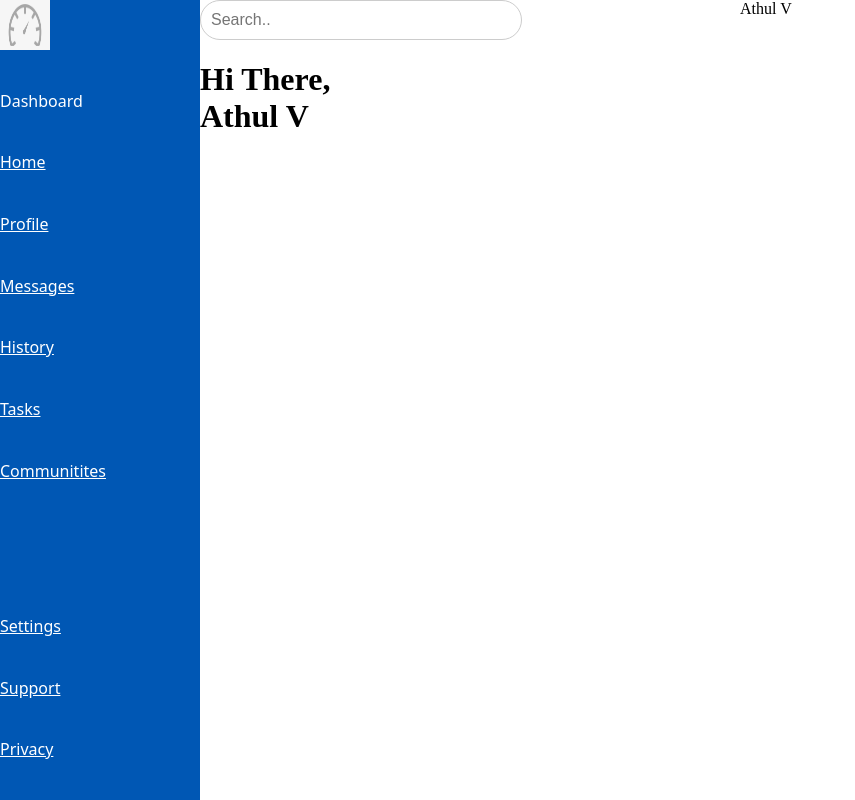
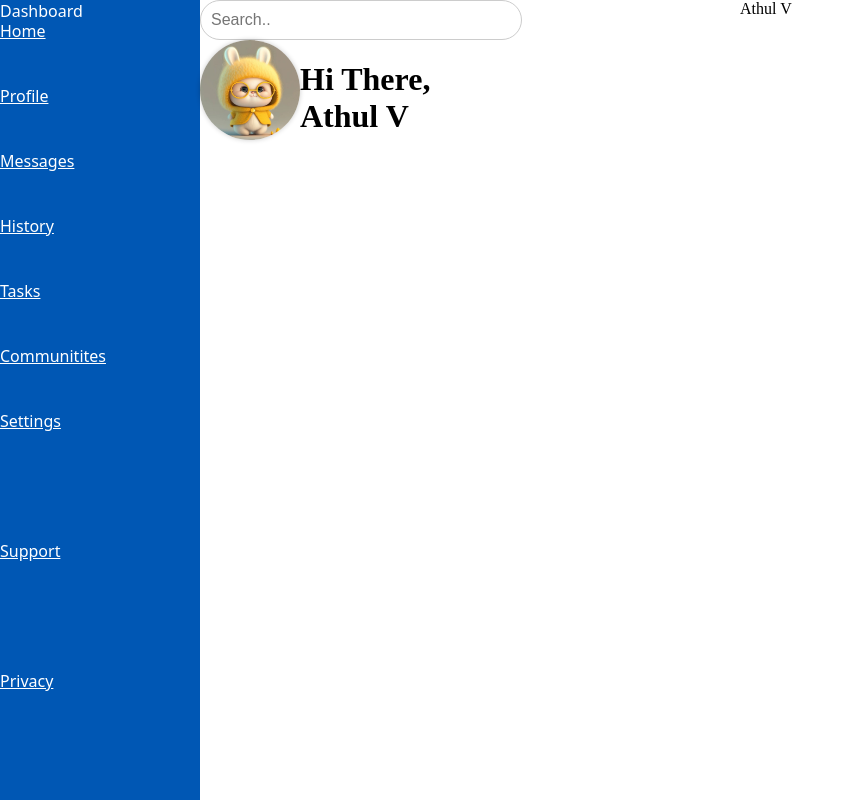
Before and after one commit to asuru56/Admin-Dashboard, a plain HTML site: page index.html in a window 1280 px wide. Shown: the whole page, without its empty margins (0-855 px from the left). Drawn offline with Linux system fonts and the light colour scheme.

Commit message:
Added User Icon

```diff
--- a/index.html
+++ b/index.html
@@ -1,6 +1,7 @@
 <!DOCTYPE html>
 <html lang="en">
 <script src="https://kit.fontawesome.com/a076d05399.js" crossorigin="anonymous"></script>
+
 <head>
     <meta charset="UTF-8">
     <meta name="viewport" content="width=device-width, initial-scale=1.0">
@@ -12,25 +13,29 @@
 <body>
     <div class="container">
         <navbar>
-        <img src="dashboard.png" alt="Icon" width="50" height="50">
-           <div class = dashboard> Dashboard </div>
+            <div class=dashboard> Dashboard </div>
+            <div class="url">
                 <a href="url">Home</a>
                 <a href="url">Profile</a>
                 <a href="url">Messages</a>
                 <a href="url">History</a>
                 <a href="url">Tasks</a>
                 <a href="url">Communitites</a>
-            <br>
-            <br>
-            <br>
+            </div>
+            <div class="url2">
                 <a href="url">Settings</a>
                 <a href="url">Support</a>
                 <a href="url">Privacy</a>
+            </div>
         </navbar>
         <div class="top">
-            <input type="text" class = "searchbox" placeholder="Search..">
+            <input type="text" class="searchbox" placeholder="Search..">
             <div class="top_text">
+                <div class="round-icon">
+                    <img src="icon.jpg" alt="Icon">
+                </div>
                 <h1> Hi There, <br> Athul V </h1>
+
             </div>
         </div>
         <div class="username"> Athul V </div>
--- a/style.css
+++ b/style.css
@@ -8,9 +8,21 @@ body{
 }
 navbar{
     display:grid;
+    grid-template-rows: minmax(20px,20px) 1fr 1fr;
     background-color: rgb(0, 87, 180);
 
 }
+
+.url{
+    display:grid;
+    grid-template-rows: repeat(6,1fr);
+}
+
+.url2{
+    display:grid;
+    grid-template-rows: repeat(3,1fr);
+}
+
 
 .dashboard{
     font-family: system-ui, -apple-system, BlinkMacSystemFont, 'Segoe UI', Roboto, Oxygen, Ubuntu, Cantarell, 'Open Sans', 'Helvetica Neue', sans-serif;
@@ -29,9 +41,31 @@ a{
 
 .searchbox{
     width: 300px; /* Adjust the width to your preference */
-            padding: 10px;
+    padding: 10px;
             border: 1px solid #ccc;
             border-radius: 20px; /* Adjust the radius to control the curvature */
             outline: none;
             font-size: 16px;
 }
+
+.round-icon {
+    width: 100px; /* Adjust the size as needed */
+    height: 100px; /* Adjust the size as needed */
+    border-radius: 50%; /* Makes the icon round */
+    overflow: hidden; /* Clips the image to the rounded shape */
+    box-shadow: 0 0 5px rgba(0, 0, 0, 0.2); /* Optional shadow effect */
+
+    /* You can use flex or grid to center the image within the circle */
+    display: flex;
+    align-items: center;
+    justify-content: center;
+}
+.round-icon img {
+    width: 100%; /* Ensure the image fills the round container */
+    height: 100%; /* Ensure the image fills the round container */
+    object-fit: cover; /* Maintain aspect ratio and cover the entire container */
+}
+
+.top_text{
+    display:flex;
+}
```
Also changed, not shown: dashboard.png (deleted), icon.jpg (added). Lines whose indentation alone changed are shown as unchanged.
